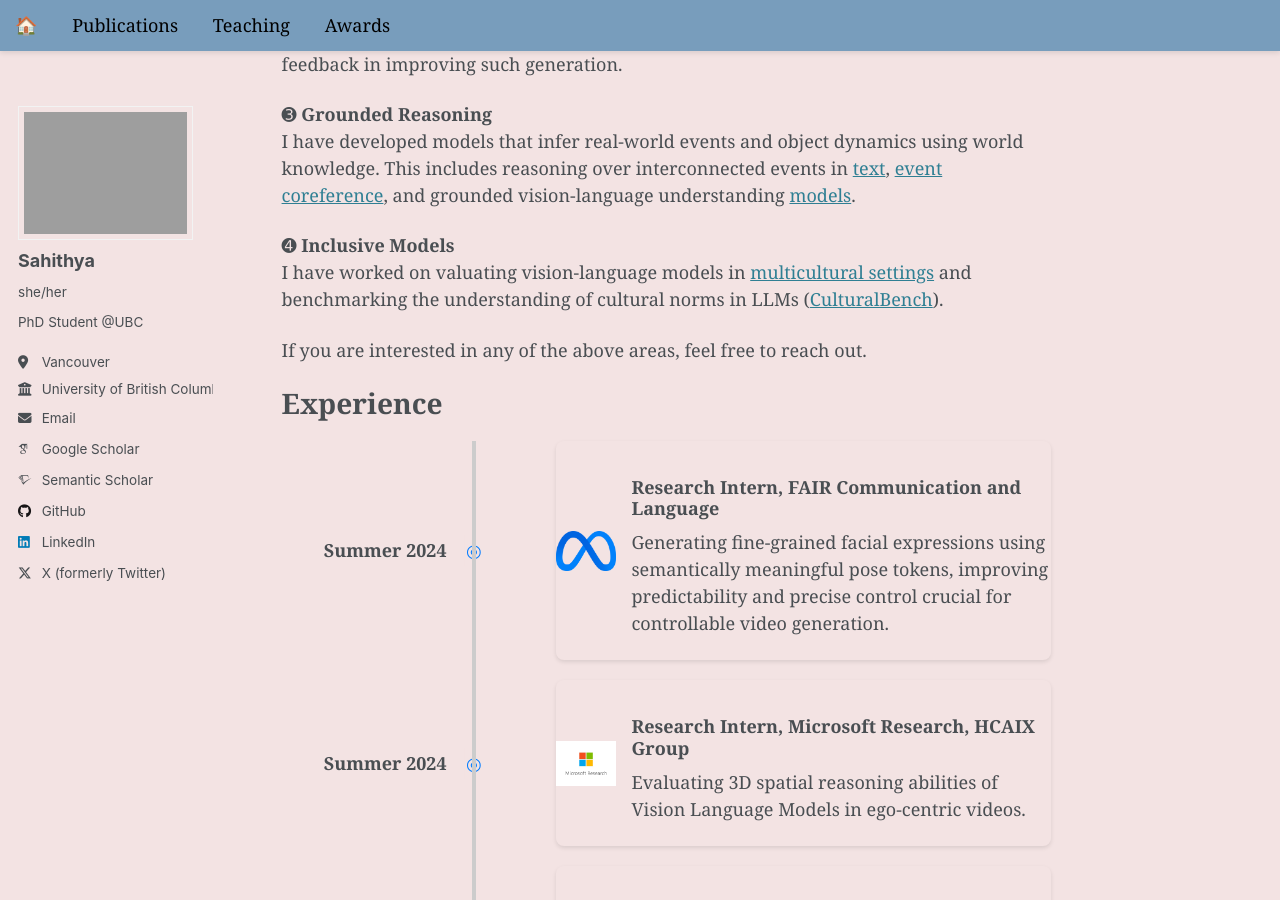
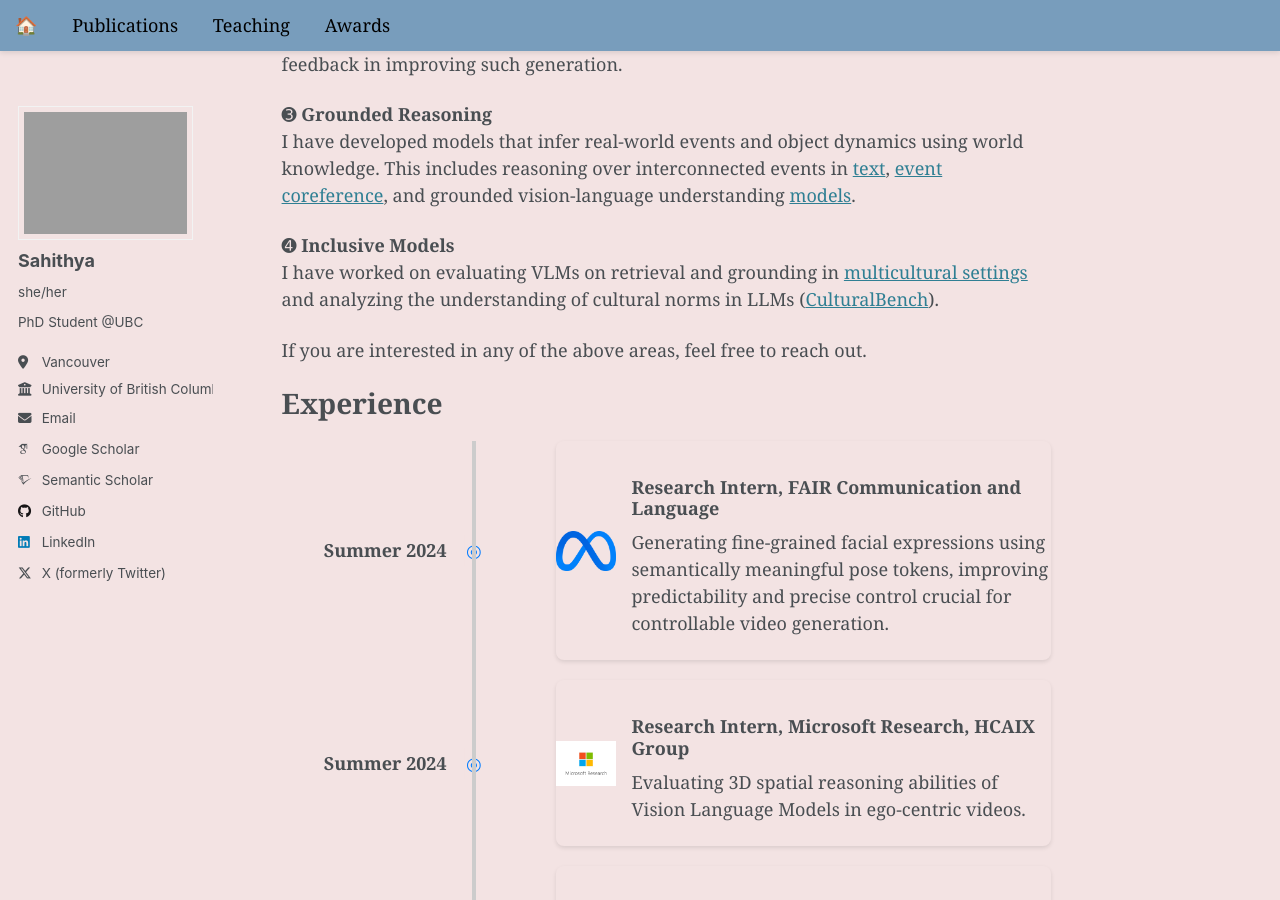
Before and after one commit to sahithyaravi/sahithyaravi.github.io, a Jekyll site: the page built from _pages/about.md, in a window 1280 px wide and 900 px high, scrolled down 657 px. Built offline with Jekyll 4.4.1, drawn with Linux system fonts in a browser that asks for light colours; some web fonts are replaced.

Commit message:
fix typo

```diff
--- a/_pages/about.md
+++ b/_pages/about.md
@@ -23,7 +23,7 @@ To scale complex reasoning capabilities such as creativity, which do not adhere
 I have developed models that infer real-world events and object dynamics using world knowledge. This includes reasoning over interconnected events in [text](https://aclanthology.org/2023.findings-emnlp.861.pdf), [event coreference](https://aclanthology.org/2023.eacl-main.125), and grounded vision-language understanding [models](https://openaccess.thecvf.com/content/WACV2023/papers/Ravi_VLC-BERT_Visual_Question_Answering_With_Contextualized_Commonsense_Knowledge_WACV_2023_paper.pdf).
 
 ➍ **Inclusive Models**
-I have worked on valuating vision-language models in [multicultural settings](https://aclanthology.org/2024.emnlp-main.385/) and benchmarking the understanding of cultural norms in LLMs ([CulturalBench](https://arxiv.org/abs/2410.02677)).
+I have worked on evaluating VLMs on retrieval and grounding in [multicultural settings](https://aclanthology.org/2024.emnlp-main.385/) and analyzing the understanding of cultural norms in LLMs ([CulturalBench](https://arxiv.org/abs/2410.02677)).
 
 If you are interested in any of the above areas, feel free to reach out.
 
```
